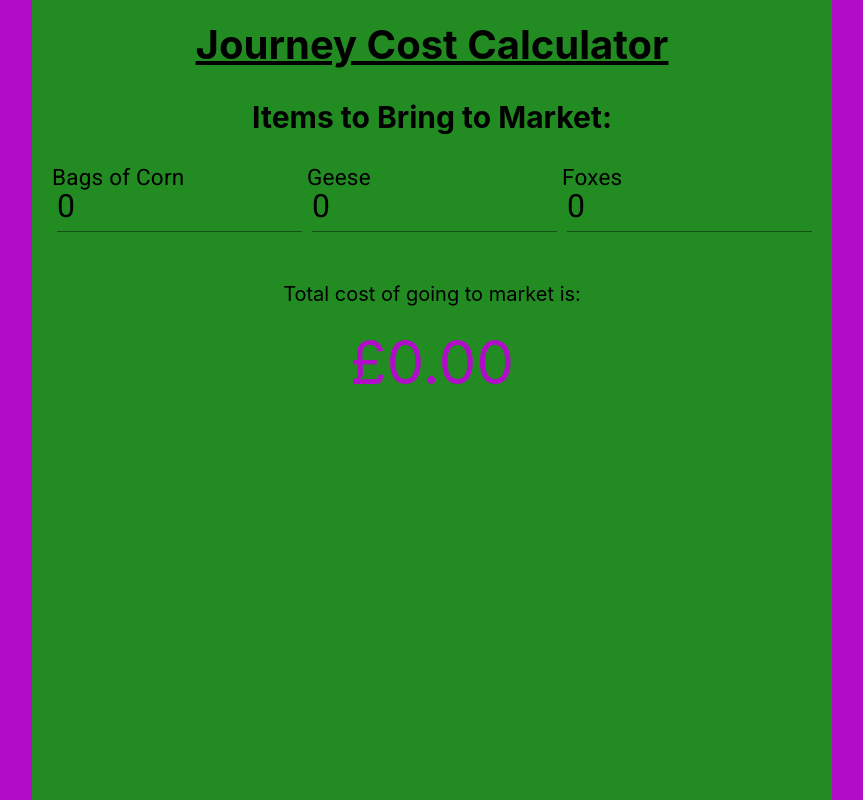
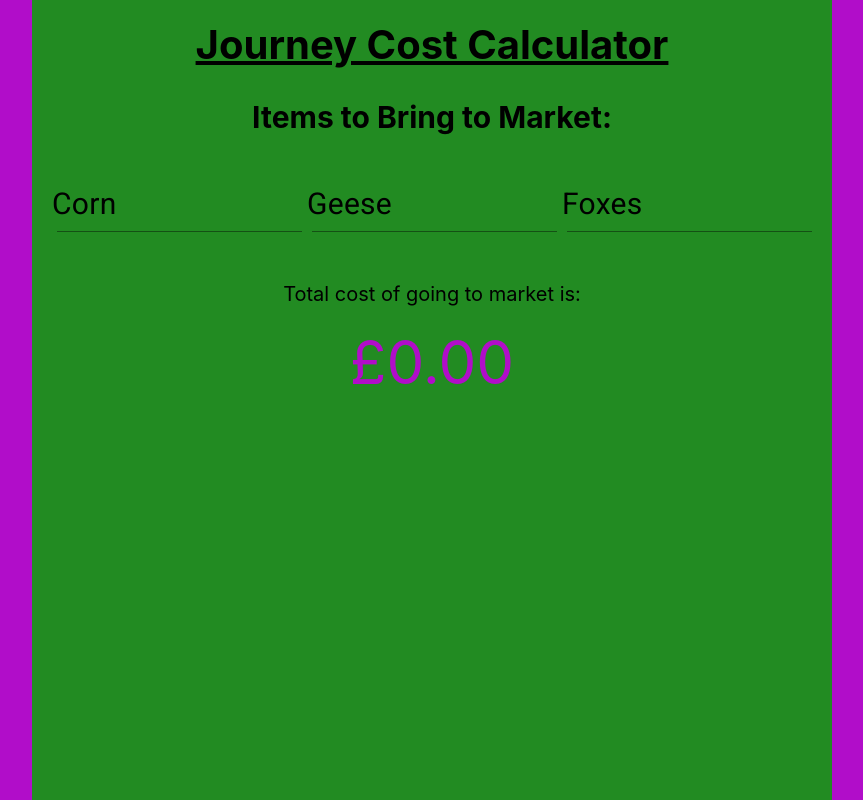
Before and after one commit to JohnFarrellDev/farm-tech, a React (Create React App) app: page / in a window 1280 px wide. Shown: the whole page, without its empty margins (208-1071 px from the left). Built offline with nearby package versions, Linux system fonts and the light colour scheme.

Commit message:
add fox journies to cost calculation

```diff
--- a/src/App.tsx
+++ b/src/App.tsx
@@ -8,9 +8,9 @@ import { willSomeCornOrGeeseBeLost } from "./utils/willSomeCornBeLost";
 
 function App() {
 
-  const [numberOfBagsOfCorn, setNumberOfBagsOfCorn] = useState("0")
-  const [numberOfGeese, setNumberOfGeese] = useState("0")
-  const [numberOfFoxes, setNumberOfFoxes] = useState("0")
+  const [numberOfBagsOfCorn, setNumberOfBagsOfCorn] = useState("")
+  const [numberOfGeese, setNumberOfGeese] = useState("")
+  const [numberOfFoxes, setNumberOfFoxes] = useState("")
   const [numberOfExtraCrossings, setNumberOfExtraCrossings] = useState(0)
   const [instructions, setInstructions] = useState<string[]>([]);
   const [willCornBeLost, setWillCornBeLost] = useState(false);
@@ -65,9 +65,8 @@ function App() {
         numberOfFoxes={numberOfFoxes}
       />
       <DisplayCost
-        numberOfItems={Number(numberOfBagsOfCorn) + Number(numberOfGeese) + numberOfExtraCrossings}
+        numberOfItems={Number(numberOfBagsOfCorn) + Number(numberOfGeese) + Number(numberOfFoxes) + numberOfExtraCrossings}
       />
-      {/* should have string arrays to pass in via variables once other work completed */}
       {willCornBeLost ? <WarningDisplay warnings={["Geese will eat Corn or Foxes will eat Geese"]} /> : null}
       {instructions.length > 0 ? <InformationDisplay information={instructions} /> : null}
     </AppContainer>
--- a/src/components/InputControls.tsx
+++ b/src/components/InputControls.tsx
@@ -20,7 +20,7 @@ export const InputControls = ({
 }: InputControlsI) => (
   <InputContainer>
       <StyledTextField
-        label="Bags of Corn"
+        label="Corn"
         type="number"
         placeholder="Corn"
         onChange={updatedNumberOfBagsOfCorn}
```
